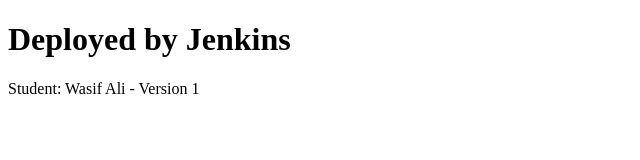
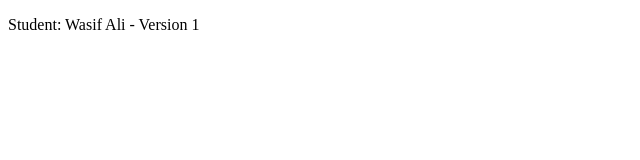
Before and after one commit to WasifAli9/jenkins-lab9, a plain HTML site: page index.html in a window 1280 px wide. Shown: the whole page, without its empty margins (0-640 px from the left). Drawn offline with Linux system fonts and the light colour scheme.

Commit message:
Break the page

```diff
--- a/index.html
+++ b/index.html
@@ -2,7 +2,6 @@
 <html>
 <head><title>CSC418 Lab 9</title></head>
 <body>
-  <h1>Deployed by Jenkins</h1>
   <p>Student: Wasif Ali - Version 1</p>
 </body>
 </html>
```
Also changed, not shown: 1 other file.
